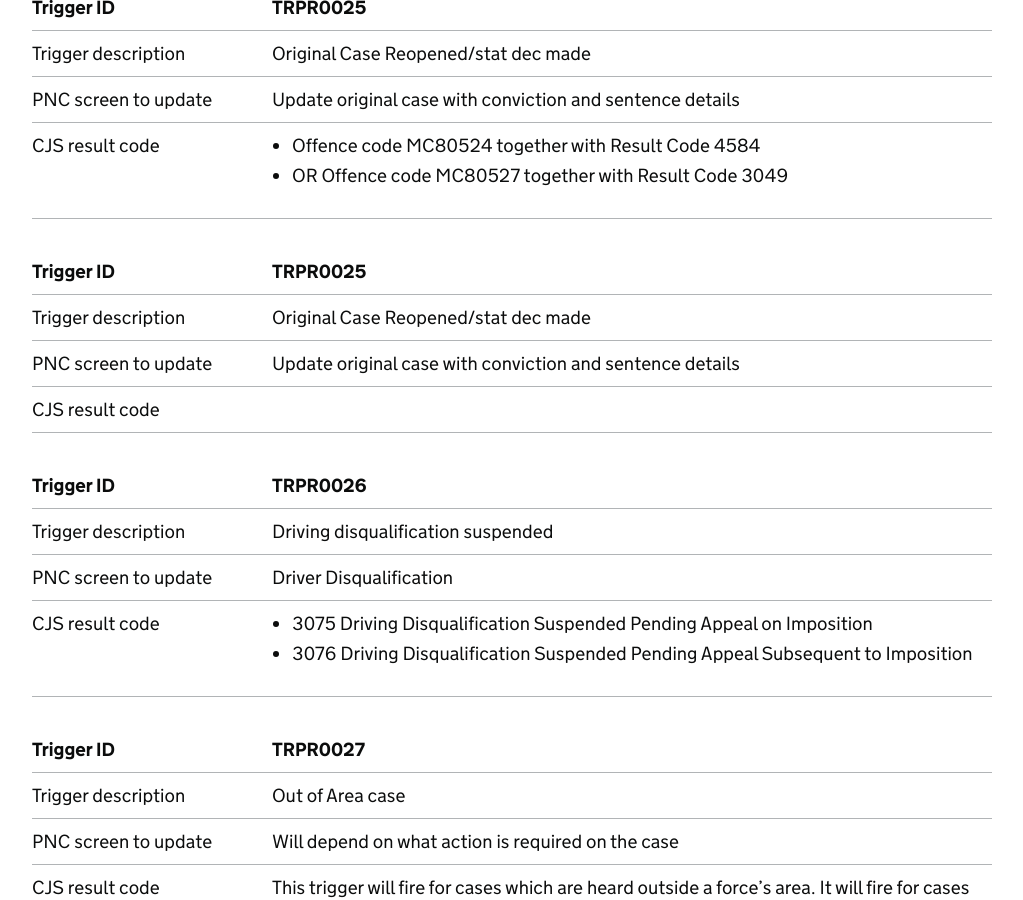
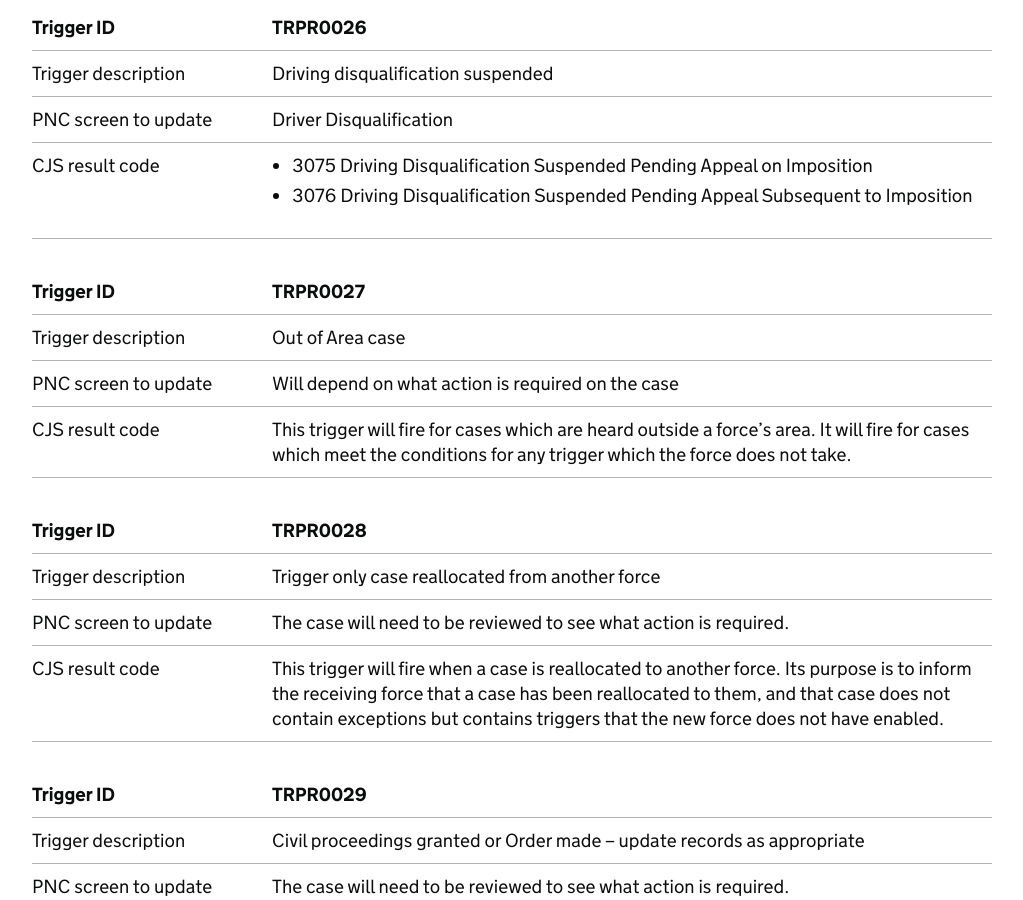
Before and after one commit to ministryofjustice/bichard7-next-help, a Jekyll site: the page built from site/bichard-functionality/triggers/list/index.md, in a window 1280 px wide and 900 px high, scrolled down 9004 px. Shown: the whole window, without its empty margins (128-1151 px from the left). Built offline with Jekyll 4.4.1, drawn with Linux system fonts in a browser that asks for light colours; some of the changed text lies outside the part shown.

```diff
--- a/site/bichard-functionality/triggers/list/index.md
+++ b/site/bichard-functionality/triggers/list/index.md
@@ -94,12 +94,6 @@ id: triggerList
 | PNC screen to update | Bail screen |
 | CJS result code | {::nomarkdown}<ul><li>4017 Commit to Crown Court for sentence in custody with bail direction</li><li>4046 Remand in custody with direction to release on bail</li><li>4055 Remand In Youth Detention Accommodation With Bail Direction</li><li>4561 Commit/Transfer/Send to Crown Court for Trial in custody with direction to release on bail</li></ul>{:/} |
 
-| Trigger ID | TRPR0019 |
-|------------|----------|
-| Trigger description | Remanded in custody with bail direction |
-| PNC screen to update | Bail screen |
-| CJS result code |  |
-
 | Trigger ID | TRPR0020 |
 |------------|----------|
 | Trigger description | Breach offence |
@@ -135,12 +129,6 @@ id: triggerList
 | Trigger description | Original Case Reopened/stat dec made |
 | PNC screen to update | Update original case with conviction and sentence details |
 | CJS result code | {::nomarkdown}<ul><li>Offence code MC80524 together with Result Code 4584</li><li>OR Offence code MC80527 together with Result Code 3049</li></ul>{:/} |
-
-| Trigger ID | TRPR0025 |
-|------------|----------|
-| Trigger description | Original Case Reopened/stat dec made |
-| PNC screen to update | Update original case with conviction and sentence details |
-| CJS result code |  |
 
 | Trigger ID | TRPR0026 |
 |------------|----------|
```
Also changed, not shown: other parts of site/bichard-functionality/triggers/list/index.md (+1 -1 lines), .github/workflows/test-and-deploy.yml, .github/workflows/test.yml, 1 other file.
